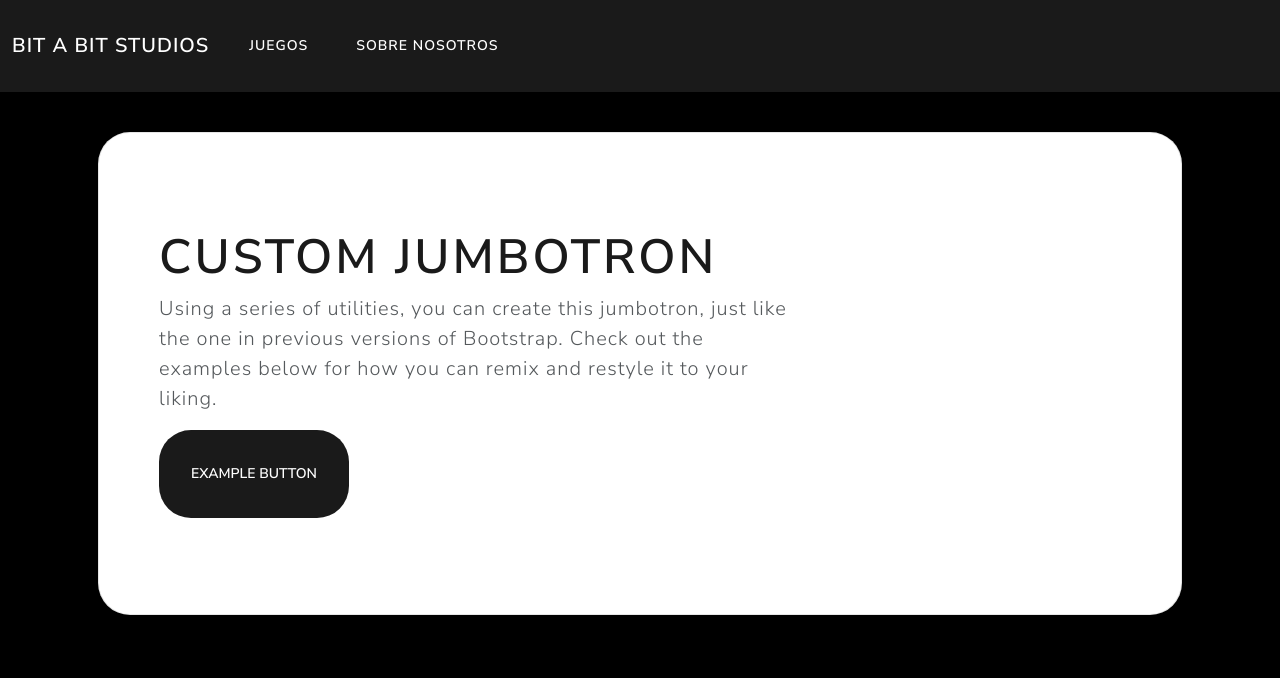
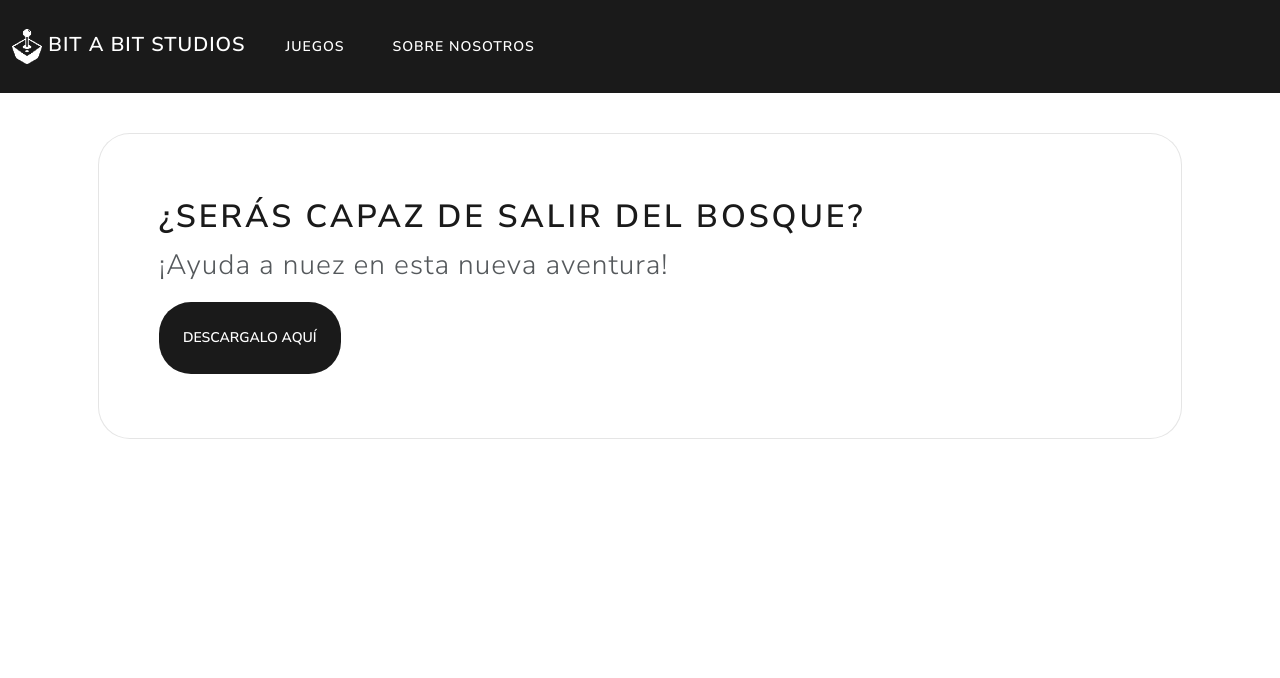
Before and after one commit to AlanHuanca21353/Bit-a-Bit-Studios, a PHP site: the page made by Seccion juego/seccionJuego.php in a window 1280 px wide. Shown: the top 678 px of the page. Run offline with PHP 8.4, Linux system fonts and the light colour scheme.

Commit message:
05/07/2024

```diff
--- a/Seccion juego/CSS/styles.css
+++ b/Seccion juego/CSS/styles.css
@@ -1,5 +1,5 @@
 body {
-    background-color: rgb(0, 0, 0);
+    background-color: rgb(255, 255, 255);
 }
 
 .container{
--- a/Seccion juego/seccionJuego.php
+++ b/Seccion juego/seccionJuego.php
@@ -8,16 +8,15 @@
 >
   <div class="row">
 
-  <div class="p-5 mb-4 bg-light rounded-5">
-    <div class="container-fluid py-5">
-      <h1 class="display-5 fw-bold">Custom jumbotron</h1>
-      <p class="col-md-8 fs-4">
-        Using a series of utilities, you can create this jumbotron, just
-        like the one in previous versions of Bootstrap. Check out the
-        examples below for how you can remix and restyle it to your liking.
+  <div class="p-5 mb-4 bg-light rounded-5" id="fondo">
+    <div class="container-fluid py-3" alt="">
+
+      <h1 class="display-7 fw-bold">¿Serás capaz de salir del bosque?</h1>
+      <p class="col-md-8 fs-2">
+        ¡Ayuda a nuez en esta nueva aventura!
       </p>
-      <button class="btn btn-primary btn-lg rounded-5" type="button">
-        Example button
+      <button class="btn btn-primary btn-lg rounded-5 p-4" type="button">
+        Descargalo aquí
       </button>
     </div>
   </div>
--- a/Seccion juego/template/header.php
+++ b/Seccion juego/template/header.php
@@ -8,9 +8,17 @@
     <link rel="stylesheet" href="../Seccion Juego/CSS/styles.css" class="style">
 </head>
 <body>
+
+
+
+
+
 <nav class="navbar navbar-expand-lg bg-primary" data-bs-theme="dark">
   <div class="container-fluid">
-    <a class="navbar-brand" href="#">BIT A BIT STUDIOS</a>
+    <a class="navbar-brand" href="#">
+      <img src="../Seccion juego\img\logo_transparente_blanco_2.png" alt="logo"width="30" height="35">
+    BIT A BIT STUDIOS
+    </a>
     <button class="navbar-toggler" type="button" data-bs-toggle="collapse" data-bs-target="#navbarColor01" aria-controls="navbarColor01" aria-expanded="false" aria-label="Toggle navigation">
       <span class="navbar-toggler-icon"></span>
     </button>
```
Also changed, not shown: Seccion juego/img/fondo_juego.png (added), Seccion juego/img/logo_transparente_blanco_1.png (added), Seccion juego/img/logo_transparente_blanco_2.png (added).
